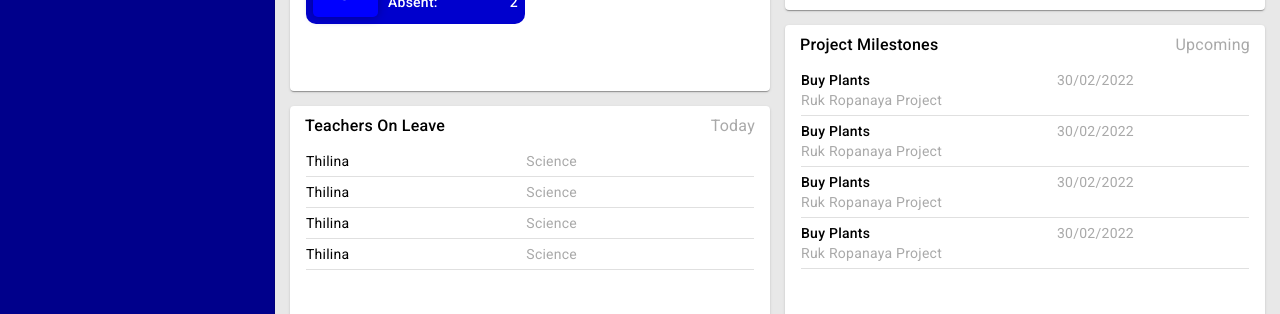
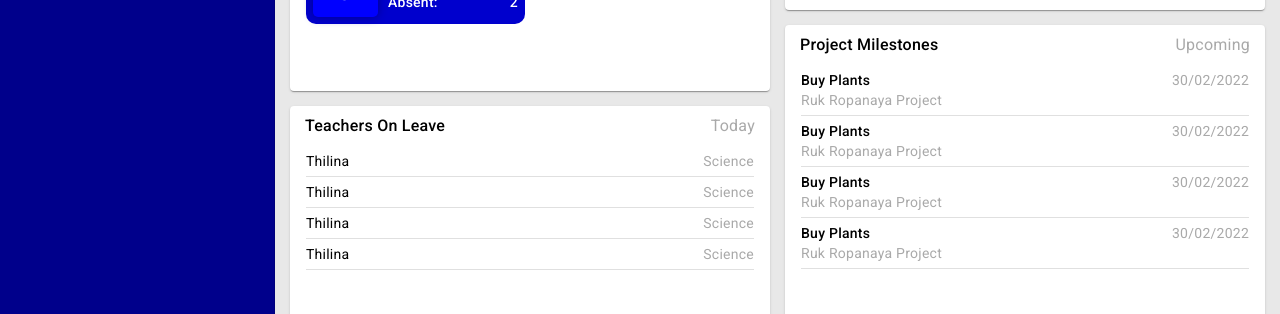
Before and after one commit to codingPentagon/ZoneEd, an Angular app in the folder frontend/: page /prin/1 in a window 1280 px wide. Shown: the part 381-695 px from the top of the page. Built offline with nearby package versions, Linux system fonts and the light colour scheme.

Commit message:
added justify items and scrollable css

```diff
--- a/frontend/src/styles.css
+++ b/frontend/src/styles.css
@@ -25,10 +25,12 @@ mat-card-header.mat-mdc-card-header{
 }
 
 .entry-left{
+  justify-self: left;
   justify-items: left;
 }
 
 .entry-right{
+  justify-self: right;
   justify-items: right;
 }
 
```
